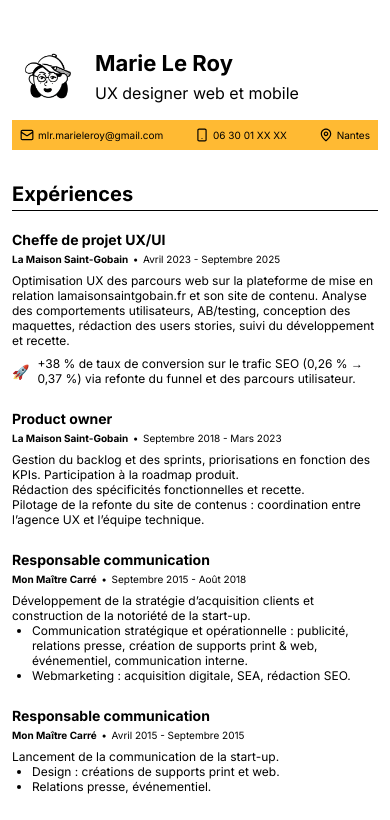
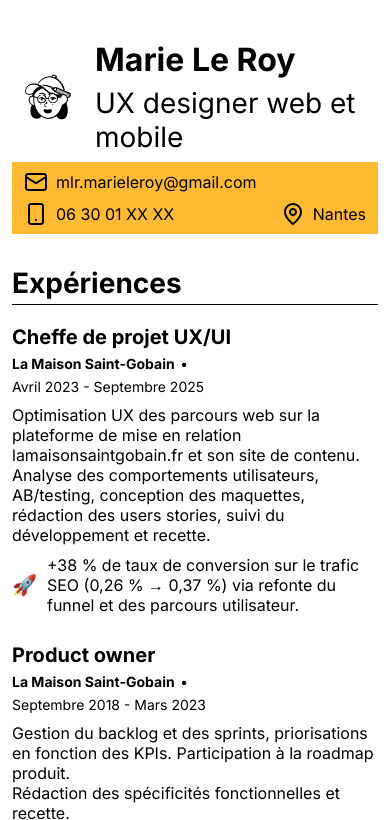
Before and after one commit to mlrmarieleroy-pvj/cv, a plain HTML site: page index.html in a window 390 px wide. Shown: the top 820 px of the page. Drawn offline with Linux system fonts and the light colour scheme.

Commit message:
Add files via upload

```diff
--- a/style.css
+++ b/style.css
@@ -219,36 +219,28 @@ section h2 {
 }
 
 @media (max-width: 640px) {
+  /* Tailles de police identiques à la version 1024 : seuls les espacements et le portrait sont réduits */
   .page { padding: 32px 12px 56px; }
   .cv-header { margin-bottom: 32px; }
   .identity { padding: 8px 0; }
   .portrait { width: 72px; height: 72px; }
-  .identity h1 { font-size: 22px; }
-  .identity p { margin-top: 7px; font-size: 16px; }
-  .contact-bar { padding: 4px; font-size: 10px; }
-  .contact-bar > * { gap: 4px; padding: 4px; }
-  .contact-bar img { width: 14px; height: 14px; }
+  .identity p { margin-top: 7px; }
+  .contact-bar { padding: 4px; }
+  .contact-bar > * { gap: 8px; padding: 4px 8px; }
   .primary-column,
   .secondary-column { gap: 32px; }
-  section h2 { margin-bottom: 20px; font-size: 20px; }
-  .experience-list { gap: 24px; }
-  .experience { gap: 8px; font-size: 12px; }
-  .item-heading { gap: 5px; }
-  .experience h3,
-  .education-list h3 { font-size: 14px; }
-  .meta { gap: 5px; font-size: 10px; }
-  .result { gap: 8px; }
-  .result > span { font-size: 14px; }
-  .education-list { gap: 14px; }
-  .education-list article { gap: 5px; }
-  .skills-list { gap: 14px; }
-  .skill-group { gap: 5px; }
-  .skill-group h3 { font-size: 10px; }
-  .tags { gap: 3px; }
-  .tags span { padding: 3px 8px; font-size: 9px; }
+  section h2 { margin-bottom: 20px; }
+  .experience-list { gap: 28px; }
+  .experience { gap: 10px; }
+  .item-heading { gap: 6px; }
+  .meta { gap: 6px; }
+  .result { gap: 10px; }
+  .education-list { gap: 16px; }
+  .education-list article { gap: 6px; }
+  .skills-list { gap: 16px; }
+  .skill-group { gap: 6px; }
   .simple-list,
-  .interests { gap: 8px; font-size: 11px; }
-  .interests img { width: 16px; height: 16px; }
+  .interests { gap: 10px; }
 }
 
 @media print {
```
